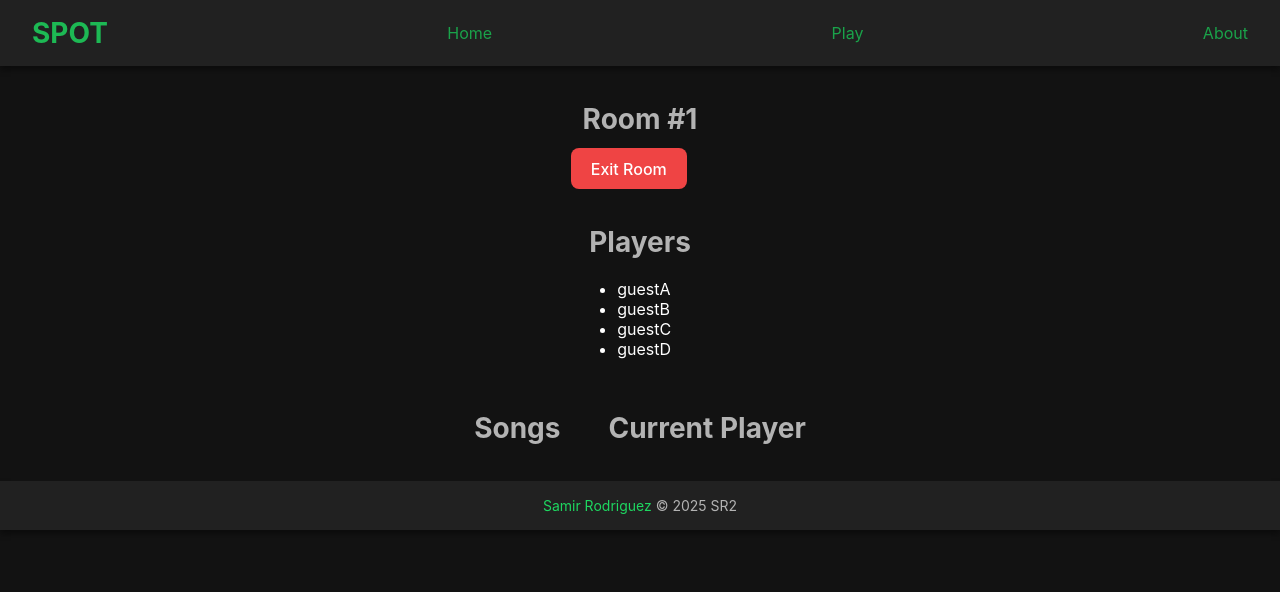
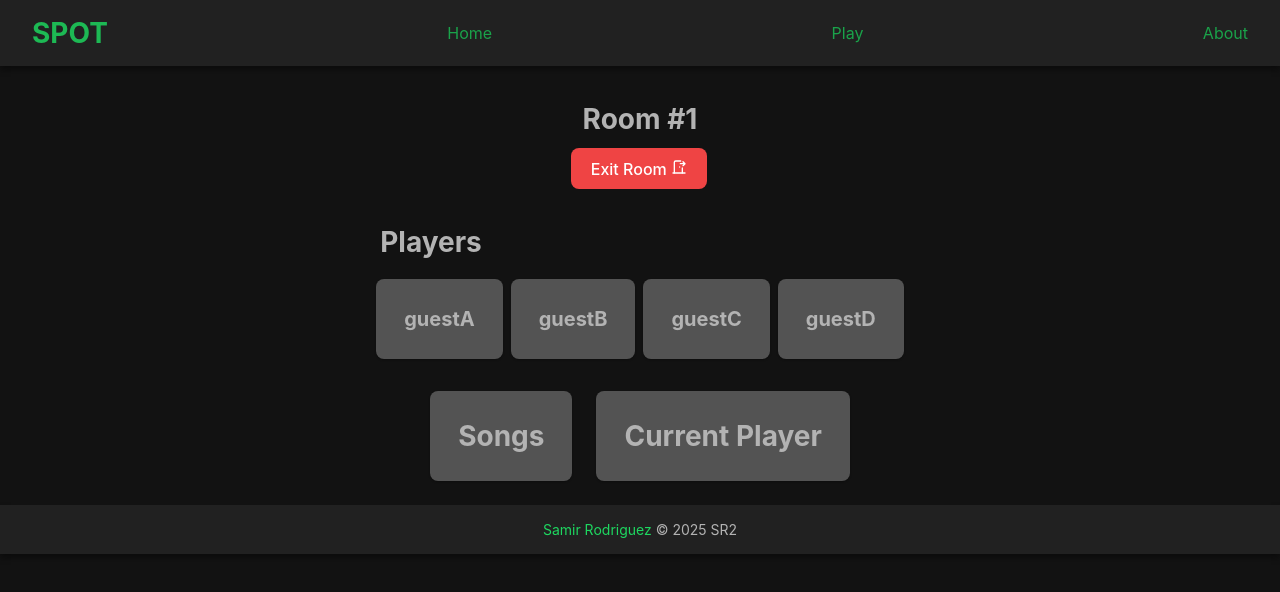
Before and after one commit to samirr2502/spot-the-song, a React (Vite) app in the folder client/: page /room/1 in a window 1280 px wide. Shown: the top 592 px of the page. Built offline with nearby package versions, Linux system fonts and the light colour scheme.

Commit message:
added more styling to the rooms and room components

```diff
--- a/client/src/_resources/instructions.json
+++ b/client/src/_resources/instructions.json
@@ -13,5 +13,20 @@
                 "imgPath": "/images/downloadPDF.jpg"
             }
         ]
+    },
+    {
+        "type": "join room",
+        "steps": [
+            {
+                "number": 1,
+                "title": "Join Room",
+                "imgPath": "/images/generateQR.jpg"
+            },
+            {
+                "number": 2,
+                "title": "Playlist",
+                "imgPath": "/images/downloadPDF.jpg"
+            }
+        ]
     }
 ]
--- a/client/src/_resources/sessionGroups.json
+++ b/client/src/_resources/sessionGroups.json
@@ -33,5 +33,55 @@
                 "active": true
             }
         ]
+    },
+    {
+        "groupNumber": 3,
+        "sessions": [
+            {
+                "id": 1,
+                "user": "guestA",
+                "active": true
+            },
+            {
+                "id": 2,
+                "user": "guestB",
+                "active": false
+            },
+            {
+                "id": 3,
+                "user": "guestC",
+                "active": false
+            },
+            {
+                "id": 4,
+                "user": "guestD",
+                "active": false
+            }
+        ]
+    },
+    {
+        "groupNumber": 4,
+        "sessions": [
+            {
+                "id": 1,
+                "user": "guestA",
+                "active": true
+            },
+            {
+                "id": 2,
+                "user": "guestB",
+                "active": false
+            },
+            {
+                "id": 3,
+                "user": "guestC",
+                "active": false
+            },
+            {
+                "id": 4,
+                "user": "guestD",
+                "active": false
+            }
+        ]
     }
 ]
--- a/client/src/components/groupCard.tsx
+++ b/client/src/components/groupCard.tsx
@@ -8,7 +8,7 @@ const GroupCards: React.FC<authProps> = ({ user }) => {
     const userPlayLists = user.playLists;
     const [makingRequest, setMakingRequest] = useState(false)
     return (
-        <div className="groupCards">
+        <div className="group-cards">
             {userPlayLists.map((item, index) => (
                <PlaylistCard key ={index} name ={item.name} totalSongs={item.totalSongs} playlistLink={item.playlistLink}
                                 makingRequest={makingRequest} setMakingRequest={setMakingRequest}/>
--- a/client/src/components/play/playerCard.tsx
+++ b/client/src/components/play/playerCard.tsx
@@ -0,0 +1,16 @@
+import React from 'react';
+import type { Player } from '../../interfaces/types';
+
+type PlayerCardProps = {
+    player: Player;
+};
+
+const PlayerCard: React.FC<PlayerCardProps> = ({ player }) => {
+    return (
+        <div className="card player-card">
+            <h3>{player.user}</h3>
+        </div>
+    );
+};
+
+export default PlayerCard;
--- a/client/src/components/play/players.tsx
+++ b/client/src/components/play/players.tsx
@@ -1,26 +1,17 @@
 import React from 'react';
+import type { PlayersProps} from '../../interfaces/types';
+import PlayerCard from './playerCard';
 
-interface Player {
-    id: number;
-    user: string;
-    active: boolean;
-}
-
-interface PlayersProps {
-    players: Player[];
-}
 
 const Players: React.FC<PlayersProps> = ({ players }) => {
     return (
         <div>
             <h2>Players</h2>
-            <ul>
+            <div className="players-list">
                 {players.map(player => (
-                    <li key={player.id}>
-                        {player.user}
-                    </li>
+                        <PlayerCard key={player.id} player={player} />
                 ))}
-            </ul>
+                </div>
         </div>
     );
 };
--- a/client/src/components/play/roomCard.tsx
+++ b/client/src/components/play/roomCard.tsx
@@ -1,17 +1,40 @@
 import type { sessions } from "../../interfaces/types"
-    import { useNavigate } from 'react-router-dom';
+import { useNavigate } from 'react-router-dom';
+import { TbDoorEnter } from "react-icons/tb";
+import { useState } from "react";
 
-const RoomCard: React.FC<sessions>=({groupNumber})=>{
+const RoomCard: React.FC<sessions> = ({ groupNumber }) => {
     const navigate = useNavigate();
+    const [menuOpen, setMenuOpen] = useState(false);
+    const handleDeleteGroup = () => {
+        // Logic to delete the group
+        console.log(`Deleting group #${groupNumber}`);
+    }
     const useNavigateToRoom = () => {
         navigate(`/room/${groupNumber}`);
     };
 
-    return(
-        <div className="card card-room"onClick={()=>(useNavigateToRoom())} >
-            <span>#{groupNumber}</span>
+    return (
+        <div className="card card-room" >
+            <span className='card-room-icon'>R{groupNumber}</span>
+            <div className={'card-room-main'}>
+
+                <span className="card-room-info"> Playlist Not Selected</span>
+                <div className={`side-menu ${menuOpen ? "open" : ""}`}>
+
+                        <button onClick={() => setMenuOpen(!menuOpen)} className="btn btn-secondary">
+                            {menuOpen ? ">" : "<"}
+                        </button>
+
+                    <button className="btn btn-primary" onClick={() => (useNavigateToRoom())}><TbDoorEnter /></button>
+
+                    <button className="btn btn-danger" onClick={() => (handleDeleteGroup())}>-</button>
+
+
+                </div>
+            </div>
 
         </div>
     )
 }
- export default RoomCard
+export default RoomCard
--- a/client/src/components/play/rooms.tsx
+++ b/client/src/components/play/rooms.tsx
@@ -1,14 +1,38 @@
 import RoomCard from "./roomCard"
 import sessionGroups from '../../_resources/sessionGroups.json'
-
+import { useState } from "react"
+import Popup from "../../snippets/popupLayout"
+import instructions from "../../_resources/instructions.json"
 
 const Rooms: React.FC<{}> = ()=>{
+    const [open, setOpen] = useState(false);
+    const handleCreateRoom = () => {
+        // Logic to create a new room
+        console.log('Creating a new room');
+    }
 return(
-    <div className="play-groups">
-        <div className="group-header">
-            Rooms Available
+    <div className="rooms-page">
+        <div className="rooms-header">
+           <h2> Rooms Available</h2>
+           <div className="rooms-buttons">
+            <button className="btn btn-primary" onClick={() => handleCreateRoom()}>Create Room</button>
+            <button className="btn btn-secondary"onClick={() => setOpen(true)}>Instructions</button>
+            <Popup isOpen={open} onClose={() => setOpen(false)}>
+
+                            <h2>Instructions</h2>
+                            {instructions[1].steps.map((item, index) => (
+                                <div key={index}>
+                                    <h3>{item.title}</h3>
+                                    <span className='instruction-img'><img src={`${item.imgPath}`} /></span>
+                                </div>
+                            ))}
+                            <button className="btn btn-danger" onClick={() => setOpen(false)}>Close</button>
+
+            </Popup>
+           </div>
         </div>
         <div className="group-cards">
+
             {sessionGroups.map((item, index)=>(
                 <RoomCard key= {index} groupNumber={item.groupNumber} />
             ))}
--- a/client/src/components/playlistCard.tsx
+++ b/client/src/components/playlistCard.tsx
@@ -49,12 +49,10 @@ const PlaylistCard: React.FC<playList> = ({ name, totalSongs, makingRequest, set
                 </span>
 
                 <div className={`side-menu ${menuOpen ? "open" : ""}`}>
-                    <div className='car-playlist-buttons'>
 
                         <button onClick={() => setMenuOpen(!menuOpen)} className="btn btn-secondary">
                             {menuOpen ? ">" : "<"}
                         </button>
-                    </div>
 
                     {loading || makingRequest?
                     (<button className='btn btn-disabled' disabled>...</button>) :
--- a/client/src/pages/room.tsx
+++ b/client/src/pages/room.tsx
@@ -2,6 +2,8 @@ import CurrentPlayer from "../components/play/currentPlayer"
 import PlayerSongs from "../components/play/playerSongs"
 import sessionsGroups from '../_resources/sessionGroups.json'
 import Players from "../components/play/players"
+import { TbDoorExit } from "react-icons/tb";
+
 import { useNavigate, useParams } from "react-router-dom"
 
 const Room: React.FC<{}> = ( ) => {
@@ -16,13 +18,13 @@ const Room: React.FC<{}> = ( ) => {
         <div className="room-page">
             <div className="group-header card-title">
                 <h2>Room #{groupNumber}</h2>
-                <button className="btn btn-danger" onClick={() => exitRoom()}>Exit Room</button>
+                <button className="btn btn-danger" onClick={() => exitRoom()}>Exit Room <TbDoorExit /></button>
             </div>
             <div className="room-sections">
                 <div className="section-players"><Players players={currentSessionGroup!.sessions} /></div>
-                <div className="section-playerSongs"><PlayerSongs /></div>
+                <div className="card section-playerSongs"><PlayerSongs /></div>
 
-                <div className="section-current-player"> <CurrentPlayer /></div>
+                <div className="card section-current-player"> <CurrentPlayer /></div>
 
 
             </div>
--- a/client/src/style/App.css
+++ b/client/src/style/App.css
@@ -78,7 +78,7 @@ footer a:hover {
   padding: var(--space-2xl) var(--space-xl);
 }
 
-.home h1, .order h1{
+.home h1{
   font-size: var(--font-size-10xl);
   margin-bottom: var(--space-xl);
   color: var(--color-primary);
@@ -153,7 +153,7 @@ footer a:hover {
 }
 
 
-.profile-header{
+.profile-header, .rooms-header {
   /* text-align: center; */
   background-color: var(--bg-panel);
   display: flex;
@@ -164,13 +164,26 @@ footer a:hover {
   gap:var(--space-md);
   padding: var(--space-md);
 }
-
-.groupCards {
+.rooms-buttons{
+  display: flex;
+  gap: var(--space-md);
+}
+.group-cards {
   display: flex;
   flex-direction: column;
   flex-wrap: wrap;
   justify-content: center;
   gap: var(--space-lg, 1.5rem);
+  padding: var(--space-sm);
+}
+
+.players-list {
+  display: flex;
+  flex-direction: row;
+  gap: var(--space-sm);
+  max-height: 300px;
+  overflow-y: auto;
+  width: 100%;
   padding: var(--space-sm);
 }
 
--- a/client/src/style/cards.css
+++ b/client/src/style/cards.css
@@ -45,7 +45,7 @@
   box-shadow: var(--shadow-lg);
 }
 
-.card-playlist {
+.card-playlist, .card-room {
   display: flex;
   /* gap: var(--space-sm); */
   padding: 0;
@@ -55,7 +55,7 @@
 
 }
 
-.card-playlist-icon {
+.card-playlist-icon, .card-room-icon {
   flex: 0 0 20%;
   background-color: var(--bg-panel);
   font-size: var(--font-size-xl);
@@ -67,7 +67,7 @@
   align-items: center;
 }
 
-.card-playlist-main {
+.card-playlist-main, .card-room-main {
   flex: 0 0 80%;
   height:100%;
   display: flex;
@@ -76,7 +76,7 @@
 
 }
 
-.card-playlist-info  {
+.card-playlist-info, .card-room-info {
   flex: 0 0 78%;
   display: flex;
   align-items: center;
@@ -86,7 +86,8 @@
   }
 }
 
-.card-playlist .btn {
+
+.card-playlist .btn, .card-room .btn {
   /* background: var(--bg-card); */
   border: none;
   color: var(--text-light);
@@ -114,6 +115,9 @@
   right: 35%; /* ✅ slide in */
 }
 
+
+/* === Room Card === */
+
 /* === Banner Card === */
 .card-banner {
   display: flex;
```
Also changed, not shown: client/src/interfaces/types.ts (+9 -0 lines).
